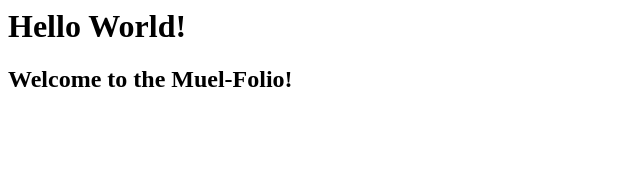
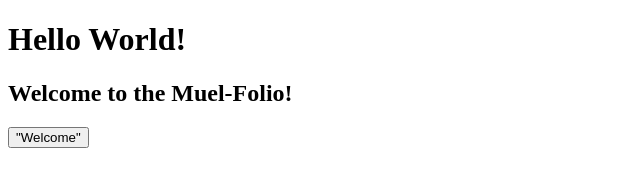
Before and after one commit to RowanNaM/MaxsomFolio, a plain HTML site: page index.html in a window 1280 px wide. Shown: the whole page, without its empty margins (0-640 px from the left). Drawn offline with Linux system fonts and the light colour scheme.

Commit message:
updated index and added style.css

```diff
--- a/index.html
+++ b/index.html
@@ -1,2 +1,16 @@
+<!DOCTYPE html>
+<html Lang="en">
+
   <h1>Hello World!</h1>
   <h2>Welcome to the Muel-Folio!</h2>
+
+  <body>
+    <button>"Welcome"</button>
+
+
+
+
+
+
+  </body>
+  </html>
--- /dev/null
+++ b/style.css
@@ -0,0 +1,17 @@
+button {
+    border: none;
+    color: white;
+    padding: 15px 32px;
+    text-align: center;
+    text-decoration: none;
+    display: inline-block;
+    font-size: 16px;
+    margin: 4px 2px;
+    cursor: pointer;
+}
+
+button:hover {
+    background-color: blanchedalmond;
+    transition: .3s ease all;
+    transform: translateY(-3px)
+}
```
